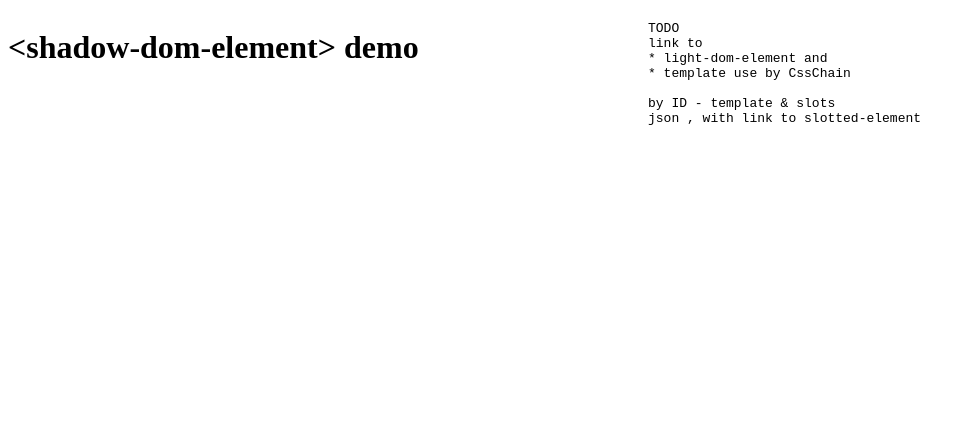
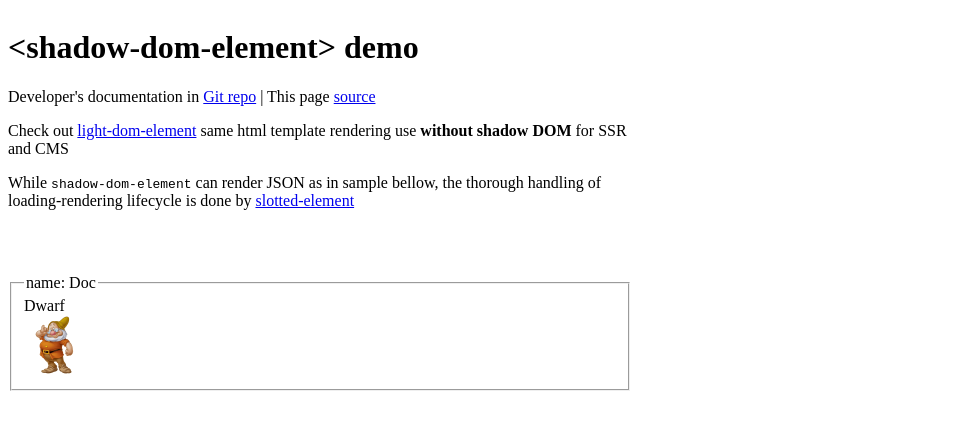
Before and after one commit to sashafirsov/shadow-dom-element, a website: page demo/index.html in a window 1280 px wide. Shown: the whole page, without its empty margins (0-975 px from the left). Drawn offline with Linux system fonts and the light colour scheme.

Commit message:
demo with json sample

```diff
--- /dev/null
+++ b/demo/doc.json
@@ -0,0 +1,6 @@
+{
+    "name": "Doc",
+    "title": "Dwarf",
+    "portrait": "doc.png",
+    "age": 50
+}
--- a/demo/index.html
+++ b/demo/index.html
@@ -10,16 +10,20 @@
     </style>
 </head>
 <body>
-<h1>&lt;shadow-dom-element&gt; demo</h1>
-<pre>
-TODO
-link to
-* light-dom-element and
-* template use by CssChain
+<header>
+    <h1>&lt;shadow-dom-element&gt; demo</h1>
+    <p> Developer's documentation in <a href="https://github.com/sashafirsov/shadow-dom-element">Git repo</a>
+        |   This page <a href="https://github.com/sashafirsov/shadow-dom-element/blob/main/demo/index.html">source</a>
+    </p>
+    <p> Check out <a href="https://github.com/sashafirsov/light-dom-element">light-dom-element</a>
+        same html template rendering use <b>without shadow DOM</b>
+        for SSR and CMS </p>
+    <p> While <code>shadow-dom-element</code> can render JSON as in sample bellow,
+        the thorough handling of loading-rendering lifecycle is done by
+        <a href="https://github.com/sashafirsov/slotted-element">slotted-element</a>
+    </p>
+</header>
 
-by ID - template & slots
-json , with link to slotted-element
-</pre>
 <html-demo-element legend="Inline slots & template">
     <template>
 <shadow-dom-element>
@@ -36,6 +40,7 @@ json , with link to slotted-element
 </shadow-dom-element>
     </template>
 </html-demo-element>
+
 <html-demo-element legend="in-page slots & template">
     <template>
 <template id="in-page-template">
@@ -53,15 +58,51 @@ json , with link to slotted-element
 <shadow-dom-element srcset="in-page-slots" for="in-page-template"></shadow-dom-element>
     </template>
 </html-demo-element>
+
 <html-demo-element legend="Slots & template from URL">
     <template>
 <shadow-dom-element src="slots.html" code="template.html"></shadow-dom-element>
     </template>
 </html-demo-element>
+
 <html-demo-element legend="slots.html" src="slots.html"></html-demo-element>
+
 <html-demo-element legend="template.html" src="template.html"></html-demo-element>
 
 <script type="module" src="https://unpkg.com/html-demo-element@1.0/html-demo-element.js"></script>
 <script type="module" src="../shadow-dom-element.js"></script>
+
+<html-demo-element legend="json rendering">
+    <json-sample src="doc.json">
+        <template>
+            <fieldset>
+                <legend>name: <slot name="name"></slot></legend>
+                <slot name="title"></slot><br/>
+                <slot name="portrait"></slot>
+            </fieldset>
+        </template>
+    </json-sample>
+</html-demo-element>
+
+<html-demo-element legend="load json by overriding fetch()">
+<script type="module">
+    import ShadowDomElement from "../shadow-dom-element.js";
+    class JsonSample extends ShadowDomElement
+    {
+        async fetch( url ){
+            const obj = await ( await fetch(url) ).json();
+            const ret = Object.keys( obj )
+                            .map( key =>
+                                key === 'portrait'
+                                ? `<img  slot="${key}" src="${ obj[key] }"/>`
+                                : `<span slot="${key}">${ obj[key] }</span>` )
+                            .join('\n')
+            return ret;
+        }
+    }
+    customElements.define('json-sample', JsonSample);
+</script>
+</html-demo-element>
+
 </body>
 </html>
--- a/shadow-dom-element.js
+++ b/shadow-dom-element.js
@@ -5,8 +5,9 @@ export default class ShadowDomElement extends HTMLElement
     constructor()
     {
         super();
-        this.promise = this.slotsInit(); // tbd event on resolving
+        this.promise = this.slotsInit();
     }
+    async fetch( url ){ return ( await fetch( url ) ).text() }
 
     applyTemplate( t )
     {
@@ -17,12 +18,12 @@ export default class ShadowDomElement extends HTMLElement
 
     async slotsInit()
     {
-        const getText = async url => ( await fetch( url ) ).text();
+        const getText = async url => this.fetch( url );
         const onAttr = async( attr, cb ) =>
         {
             await ( async a => ( a ? cb( a ) : 0 ) )( this.getAttribute( attr ) );
         };
-
+        const embeddedTemplates = [ ...this.getElementsByTagName( 'template' ) ];
         await onAttr(
             'srcset',
             id => ( this.innerHTML = `${ document.getElementById( id )?.innerHTML }` )
@@ -32,7 +33,7 @@ export default class ShadowDomElement extends HTMLElement
         this.attachShadow( { mode: 'open' } );
         const applyTemplate = t => this.applyTemplate( t );
         // @ts-ignore
-        [ ...this.getElementsByTagName( 'template' ) ].forEach( applyTemplate );
+        embeddedTemplates.forEach( applyTemplate );
 
         await onAttr( 'for', id => applyTemplate( document.getElementById( id ) ) );
         await onAttr( 'code', async url =>
```
Also changed, not shown: demo/doc.png (added).
